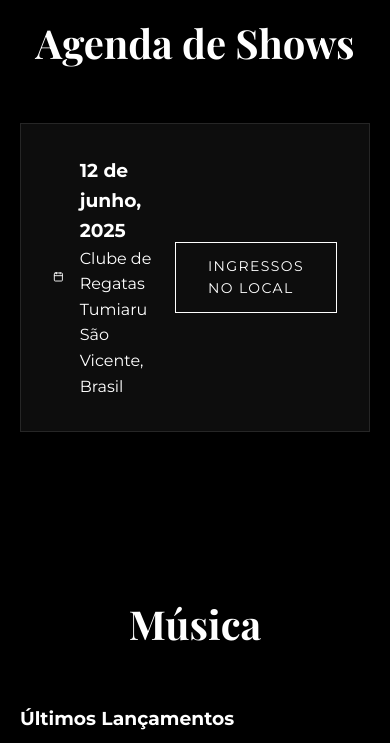
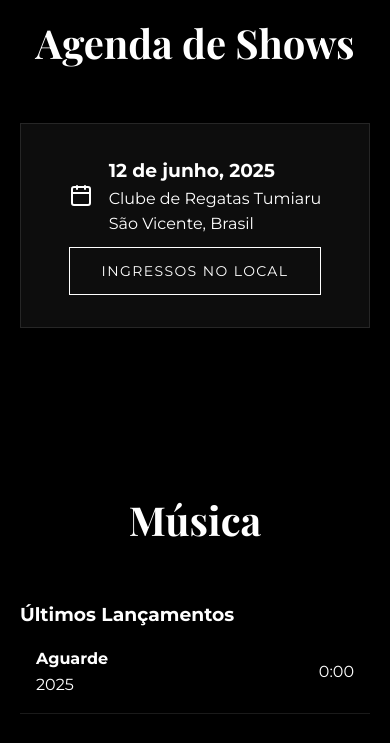
Before and after one commit to joncrecencio/bibimartins, a plain HTML site: page index.html in a window 390 px wide. Shown: the part 1940-2683 px from the top of the page. Drawn offline with nearby package versions, Linux system fonts and the light colour scheme.

Commit message:
ajustes no ingressos

```diff
--- a/css/styles.css
+++ b/css/styles.css
@@ -576,6 +576,12 @@ i[data-lucide] {
         gap: 2rem;
     }
 
+    .event-card {
+        flex-direction: column;
+        /* align-items: flex-start; */
+        gap: 10px
+    }
+
     .contact-info{
         display: flex;
         flex-direction: column;
```
